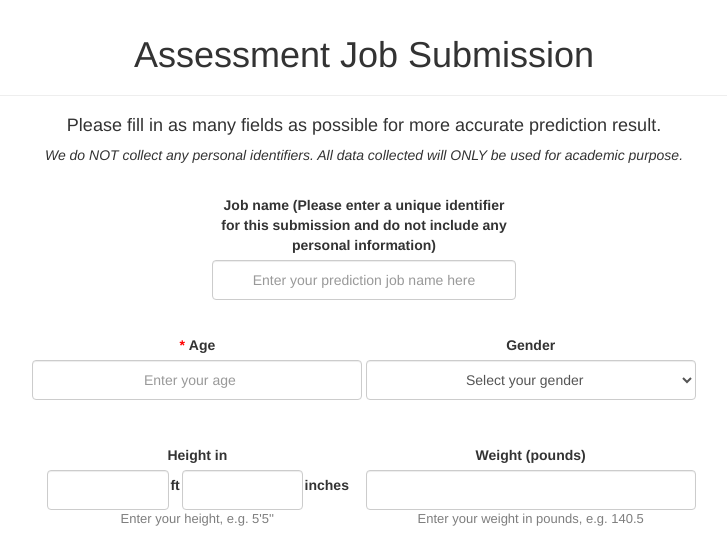
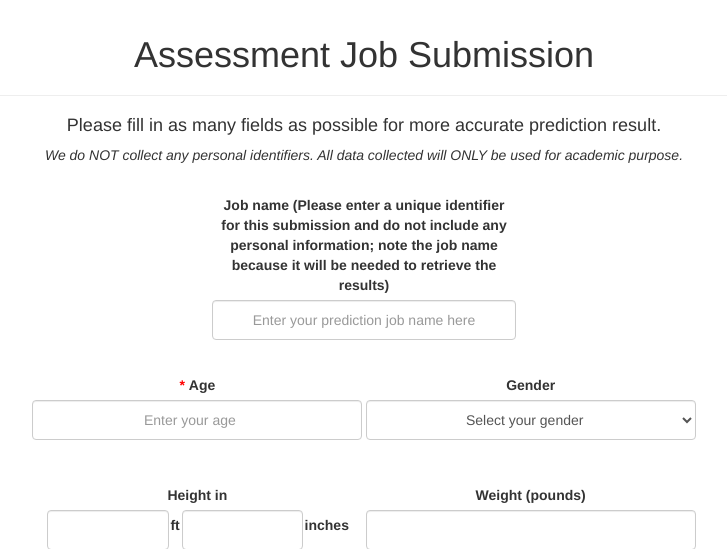
Before and after one commit to NoSpringNoRain/NOC-Clock-Website, a Django app: page / in a window 1280 px wide. Shown: the part 72-621 px from the top of the page, without its empty margins (276-1003 px from the left). Run offline with Django 3.2, Linux system fonts and the light colour scheme; the visitor is signed in with stand-in values (Sample User, id 1); parts of the project's set-up code (start-up, migrations or seed data) failed here and were passed over; some libraries are stand-ins or nearby versions.

Commit message:
update job name in the result page

```diff
--- a/server/core/forms.py
+++ b/server/core/forms.py
@@ -15,7 +15,7 @@ def validate(input):
 
 
 class JobSubmitForm(forms.Form):
-    job_name = forms.CharField(label='Job name (Please enter a unique identifier for this submission and do not include any personal information)',
+    job_name = forms.CharField(label='Job name (Please enter a unique identifier for this submission and do not include any personal information; note the job name because it will be needed to retrieve the results)',
                                required=False)
 
     age = forms.IntegerField(label='Age',
--- a/server/core/templates/core/home.html
+++ b/server/core/templates/core/home.html
@@ -595,7 +595,7 @@
 <!--                <a style="font-weight: bold; text-align: justify">Step 1: </a>-->
                 <p class="text-left">Please click on the <button type="button" onclick="window.open('server/core/templates/assets/clock_drawing.pdf')">Start Taking Clock Drawing Test</button>
                     button to get the instructions and complete the test independently.</p>
-                <p class="text-left"> Then submit a picture of your drawing here: <input style="display: inline" id="id_img" name="img" required type="file" accept="image/png, image/jpeg"></p>
+                <p class="text-left"> Then submit a picture of your drawing here (Accepted file formats are PNG and JPEG.): <input style="display: inline" id="id_img" name="img" required type="file" accept="image/png, image/jpeg"></p>
                 {% if form.img.errors %}
                 <span class="glyphicon glyphicon-remove form-control-feedback"></span>
                 {% endif %}
@@ -609,7 +609,7 @@
                 <p class="text-left">How long did it take you to complete the test?
                     <input id="id_trail_min" maxlength="8" name="trail_min" style="margin:auto; height:30px; width: 15%" type="number">minutes
                     <input id="id_trail_sec" maxlength="8" name="trail_sec" style="margin:auto; height:30px; width: 15%" type="number">seconds</p>
-                <p class="text-left">Please submit a picture of your test result here: <input style="display: inline" id="id_img_trail" name="img_trail" type="file" accept="image/png, image/jpeg">
+                <p class="text-left">Please submit a picture of your test result here (Accepted file formats are PNG and JPEG.): <input style="display: inline" id="id_img_trail" name="img_trail" type="file" accept="image/png, image/jpeg">
                 </p>
                 {% if form.img_trail.errors %}
                 <span class="glyphicon glyphicon-remove form-control-feedback"></span>
@@ -642,7 +642,7 @@
 
 {# Submit button #}
 <div class="form-group jobs-submit text-center">
-    <button class="btn btn-primary btn-md" id="submit_button" name="action" type="submit" value="submit">Start Prediction
+    <button class="btn btn-primary btn-md" id="submit_button" name="action" type="submit" value="submit">Submit
     </button>
 </div>
 
@@ -657,7 +657,7 @@
 <div style="display: flex; justify-content: center">
     <div class="form-group" style="margin: 0 auto; width: fit-content; width: -moz-fit-content">
         <div style="display: flex; justify-content: flex-start">
-            <p>Please <a href = "https://health-ai.bu.edu/results">click here to view your results</a>.</p>
+            <p>Once you click on <strong>Submit</strong> you will be redirected to the <a href = "https://health-ai.bu.edu/results">Results</a> page. Follow the instructions there to retrieve your result.</p>
         </div>
     </div>
 </div>
--- a/server/core/templates/core/jobs.html
+++ b/server/core/templates/core/jobs.html
@@ -9,7 +9,7 @@
     <h2 align="center">
         {% if request.resolver_match.url_name == "results" %}
             Results
-        {% elif request.resolver_match.url_name == "queue" %}
+        {% elif request.resolver_match.url_namejob_name == "queue" %}
             Queue
         {% endif %}
     </h2>
@@ -33,7 +33,7 @@
                                 {% if order_by == 'job_name' %}
                                     border-bottom-width: 3px; border-bottom-color: #51ad4c;
                                 {% endif %}">
-                            <a style="display: block; padding: 5px; color: black"href="{{ request.path }}?order_by=job_name">Name</a>
+                            <a style="display: block; padding: 5px; color: black"href="{{ request.path }}?order_by=job_name">Job name</a>
                         </th>
                         <th style="text-align: center; padding: 0; justify-content: center;
                                 {% if order_by == 'user__username' %}
```
